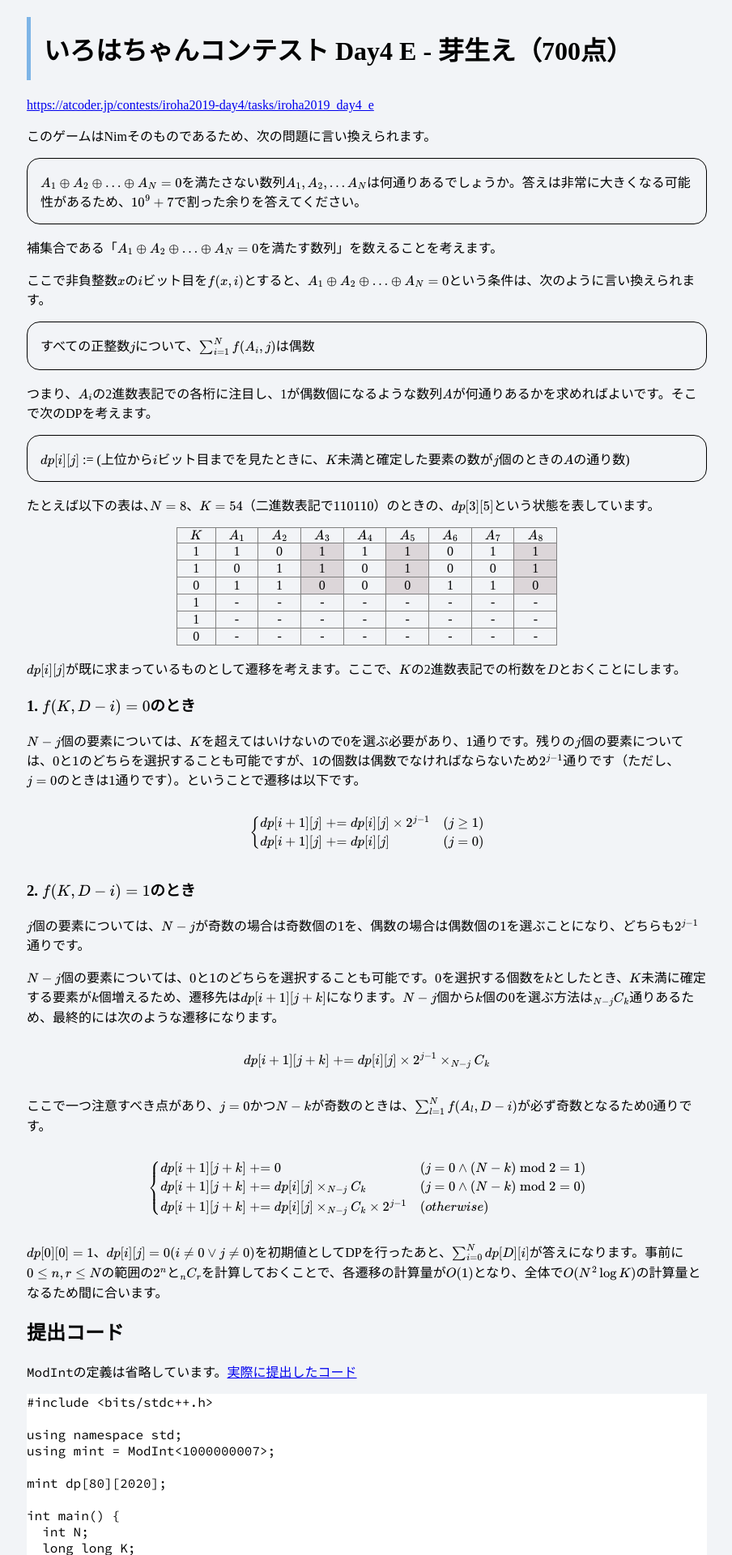
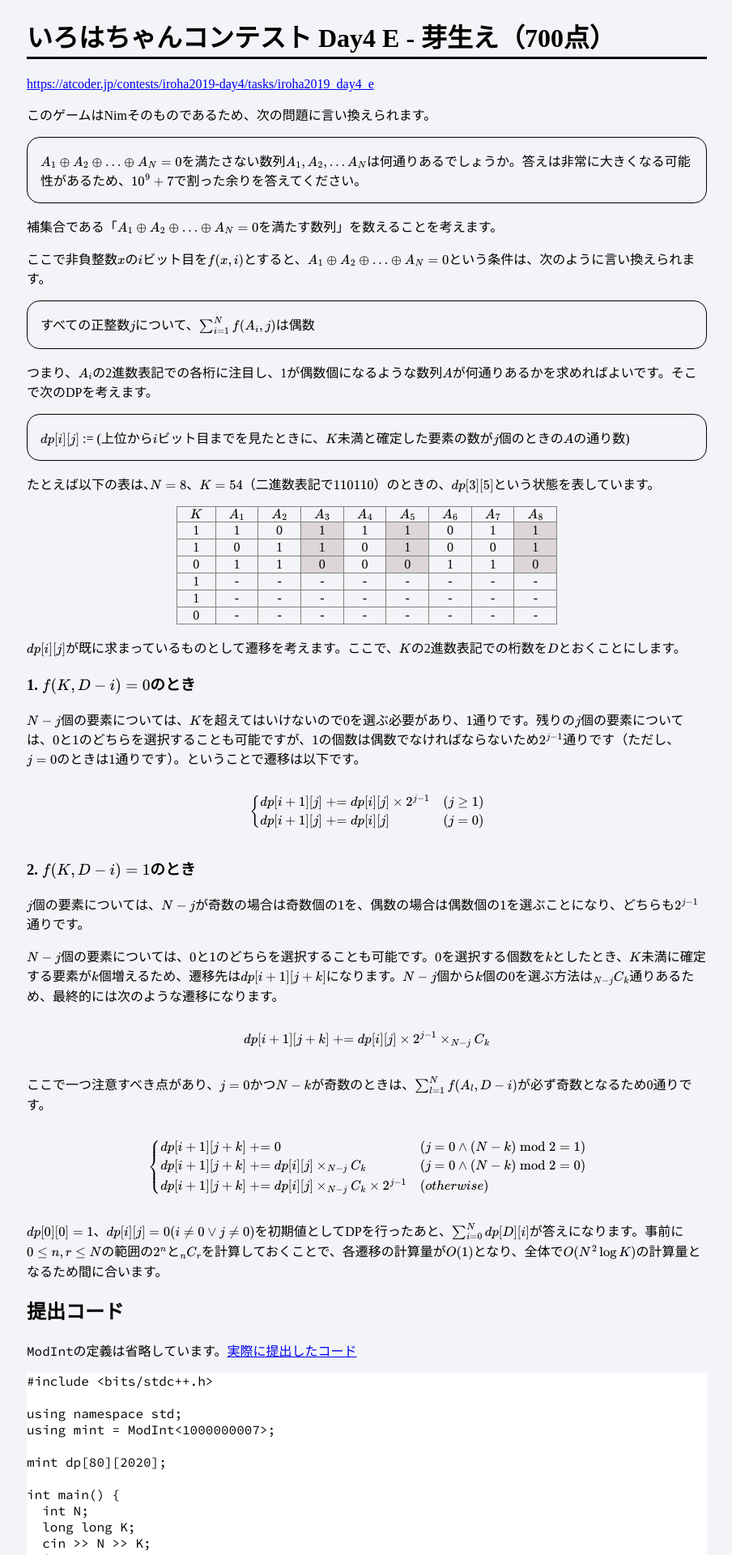
Before and after one commit to penguinshunya/penguinshunya.github.io, a Jekyll site: the page memo/iroha2019-day4/iroha2019_day4_e.html, which Jekyll copies as it is, in a window 1280 px wide. Shown: the top 1920 px of the page at 81% size, without its empty margins (187-1091 px from the left). Built offline with Jekyll 4.4.1, drawn with Linux system fonts in a browser that asks for light colours; formulas are drawn with MathJax 3.

Commit message:
Update iroha2019_day4_e.html

```diff
--- a/memo/iroha2019-day4/iroha2019_day4_e.html
+++ b/memo/iroha2019-day4/iroha2019_day4_e.html
@@ -38,8 +38,8 @@ pre, code {
   font-family: 'Source Code Pro', monospace;
 }
 h1 {
-  padding: 0.5em;
-  border-left: solid 5px #7db4e6;
+  padding-bottom: 3px;
+  border-bottom: solid 3px black;
 }
 .block {
   padding: 1em;
```
